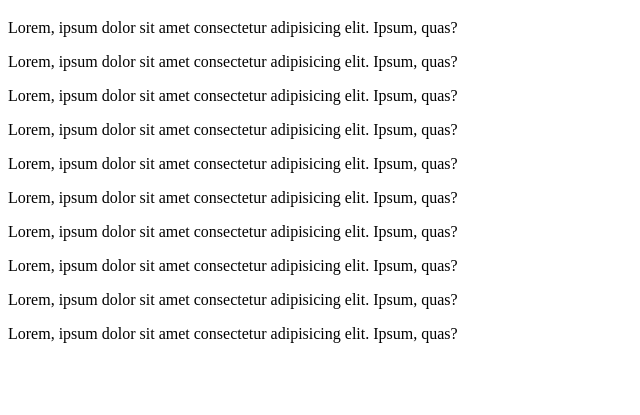
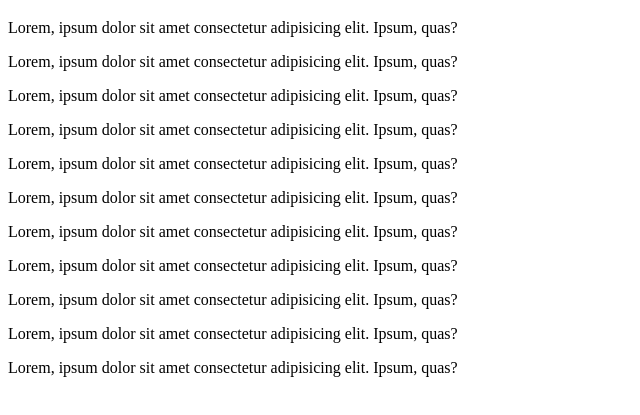
Before and after one commit to masaki-makun/test-02, a plain HTML site: page index.html in a window 1280 px wide. Shown: the part 61-476 px from the top of the page, without its empty margins (0-640 px from the left). Drawn offline with Linux system fonts and the light colour scheme.

Commit message:
change index.html

```diff
--- a/index.html
+++ b/index.html
@@ -21,6 +21,7 @@
         <p class="txt">Lorem, ipsum dolor sit amet consectetur adipisicing elit. Ipsum, quas?</p>
         <p class="txt">Lorem, ipsum dolor sit amet consectetur adipisicing elit. Ipsum, quas?</p>
         <p class="txt">Lorem, ipsum dolor sit amet consectetur adipisicing elit. Ipsum, quas?</p>
+        <p class="txt">Lorem, ipsum dolor sit amet consectetur adipisicing elit. Ipsum, quas?</p>
 
 
     </div>
```
